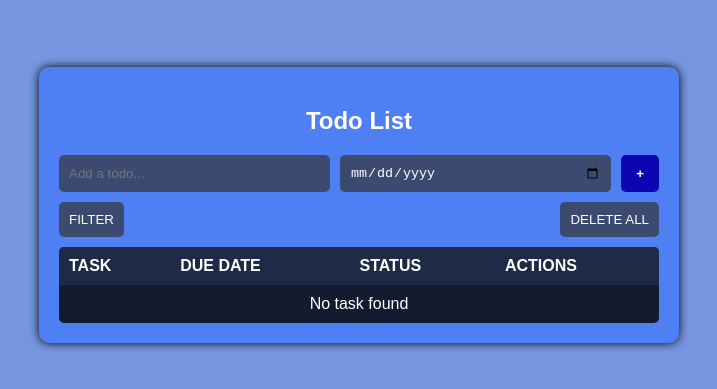
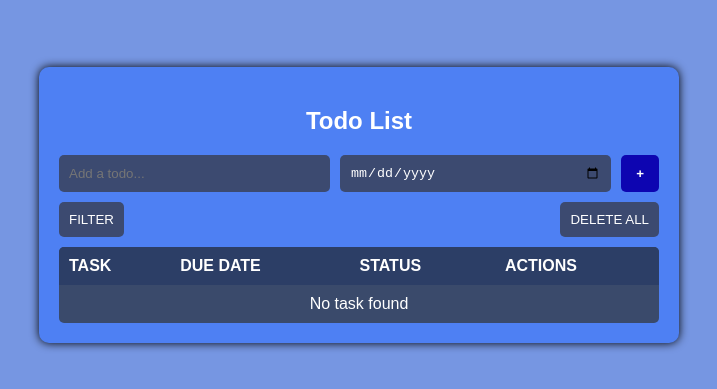
Before and after one commit to Revou-Coding-Camp/codingcamp-04-aug-25-Febsama24, a plain HTML site: page index.html in a window 1280 px wide. Shown: the part 195-584 px from the top of the page, without its empty margins (281-998 px from the left). Drawn offline with Linux system fonts and the light colour scheme.

Commit message:
update style.css

```diff
--- a/css/style.css
+++ b/css/style.css
@@ -65,7 +65,7 @@ h2 {
 table {
   width: 100%;
   border-collapse: collapse;
-  background-color: #131c2f;
+  background-color: #3a4a6b;
   border-radius: 5px;
   overflow: hidden;
 }
@@ -77,12 +77,12 @@ table td {
 }
 
 table th {
-  background-color: #1e2a47;
+  background-color: #2c3e66;
   color: #fff;
 }
 
 table tr:not(:first-child):hover {
-  background-color: #2a3554;
+  background-color: #3f4e76;
 }
 
 .status {
```
